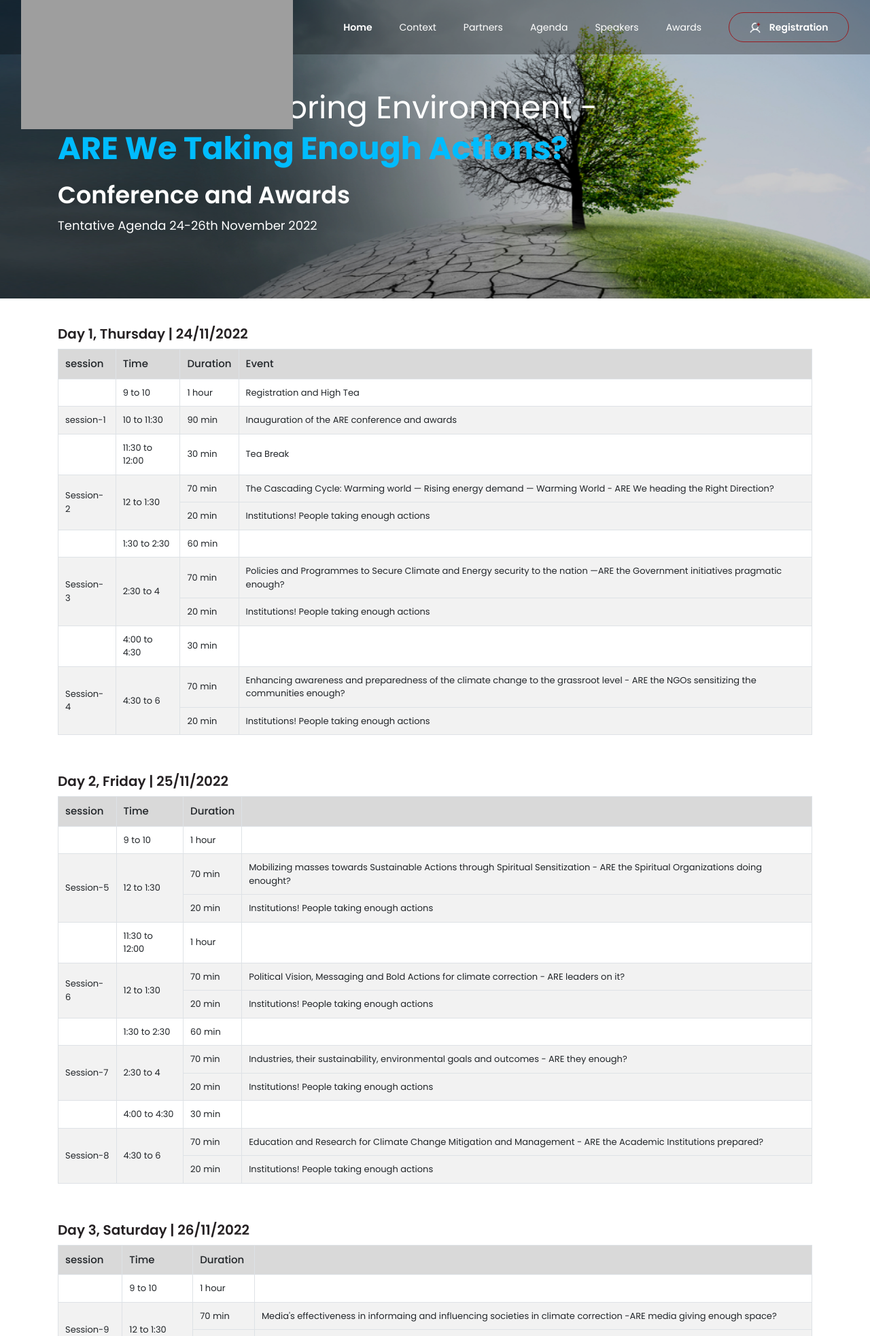
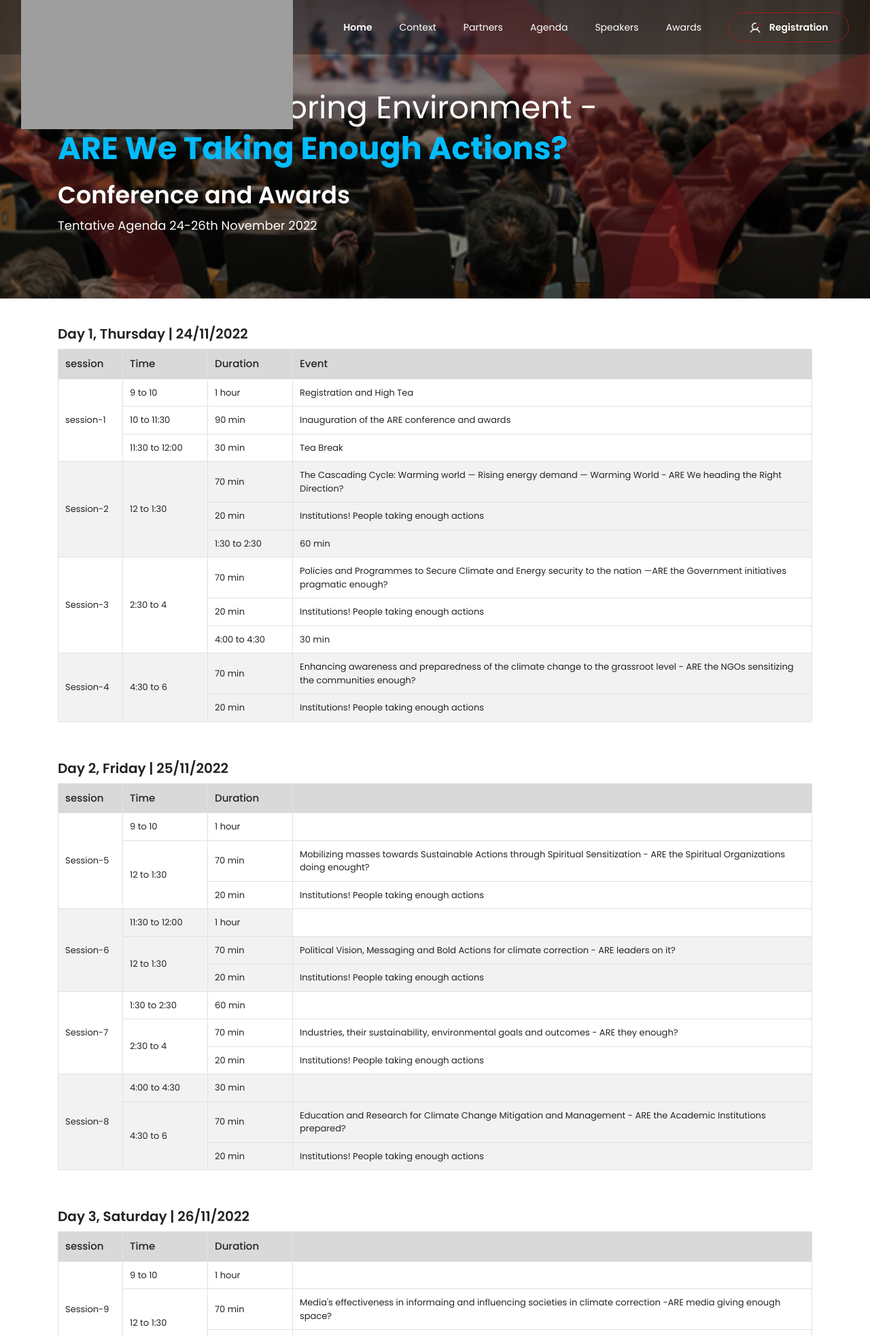
Before and after one commit to iamdeveloper-me/are-conference, a Django app: page /agenda/ in a window 1280 px wide. Shown: the top 1965 px of the page at 68% size. Run offline with Django 4.2, Linux system fonts and the light colour scheme; some libraries are stand-ins or nearby versions; grey boxes are pictures that could not be loaded.

Commit message:
pages changes and fix ui issue

```diff
--- a/are/static/css/agenda.css
+++ b/are/static/css/agenda.css
@@ -1,5 +1,5 @@
 .agenda_banner {
-    background: url(../images/context/context_banner.png)no-repeat;
+    background: url(../images/agenda/agenda_banner.png)no-repeat;
     background-size: 100% 100%;
     background-repeat: no-repeat;
     background-position: center top;
@@ -18,7 +18,13 @@
     width: 75%;
     text-transform: capitalize;
 }
+.session_width{
+    width:95px;
+}
 
+.session_2 {
+    width: 125px;
+}
 .agenda_banner_text h1 span{
     font-weight: 700;
     color: #00BCFF;
--- a/are/static/css/ourpartner.css
+++ b/are/static/css/ourpartner.css
@@ -56,7 +56,6 @@
     box-shadow: 0px 0px 20px rgb(0 0 0 / 25%);
     border-radius: 20px;
     padding: 25px;
-    height: 238px;
     margin-bottom: 30px;
 }
 .content-section .partner-card h3{
@@ -79,7 +78,7 @@
     font-size: 13px;
     line-height: 21px;
     color: #4B4B4B;
-    padding: 12px 0px 14px 0px;
+    padding: 12px 0px 10px 0px;
 }
 .content-section .partner-card a{
     font-family: 'Poppins';
@@ -90,7 +89,7 @@
     color: #9A1C20;
 }
 .content-section{
-    padding-bottom: 80px;
+    padding-bottom:55px;
 }
 
 
--- a/are/static/css/style.css
+++ b/are/static/css/style.css
@@ -161,7 +161,7 @@ section.about_section_area {
     content:'';
     display: block;
     position: absolute;
-    bottom: -10px;
+    bottom: -100px;
     right: 0;
     width:213px;
     height:99px;
--- a/are/templates/agenda.html
+++ b/are/templates/agenda.html
@@ -75,66 +75,62 @@
                       <table class="table table-bordered custom_table">
                         <thead class="head_top">
                           <tr>
-                            <th scope="col">session</th>
-                            <th scope="col">Time</th>
-                            <th scope="col">Duration</th>
+                            <th class="session_width">session</th>
+                            <th class="session_2">Time</th>
+                            <th class="session_2">Duration</th>
                             <th scope="col">Event</th>
                           </tr>
                         </thead>
                         <tbody>
                           <tr>
-                            <td></td>
+                            <td rowspan="3">session-1</td>
                             <td>9 to 10</td>
                             <td>1 hour</td>
                             <td>Registration and High Tea</td>
                           </tr>
-                          <tr class="light_bg">
-                            <td>session-1</td>
+                          <tr>
                             <td>10 to 11:30</td>
                             <td>90 min</td>
                             <td>Inauguration of the ARE conference and awards</td>
-
                           </tr>
                           <tr>
-                            <td></td>
+
                             <td>11:30 to 12:00</td>
                             <td>30 min</td>
                             <td>Tea Break</td>
                           </tr>
                            <tr class="light_bg">
-                            <td rowspan="2">Session-2</td>
-                            <td rowspan="2">12 to 1:30</td>
+                            <td rowspan="3">Session-2</td>
+                            <td rowspan="3">12 to 1:30</td>
                             <td>70 min</td>
                             <td>The Cascading Cycle: Warming world — Rising energy demand — Warming World - ARE We heading the Right Direction?
                             </td>
                           </tr>
                           <tr class="light_bg">
+                            <td>20 min</td>
+                            <td>Institutions! People taking enough actions</td>
+                          </tr>
+                          <tr class="light_bg">
+                            <!-- <td></td> -->
+                            <td>1:30 to 2:30</td>
+                            <td>60 min</td>
 
+                          </tr>
+                          <tr>
+                            <td rowspan="3">Session-3</td>
+                            <td rowspan="3">2:30 to 4</td>
+                            <td>70 min</td>
+                            <td>Policies and Programmes to Secure Climate and Energy security to the nation —ARE the Government initiatives pragmatic enough?</td>
+                          </tr>
+                          <tr>
                             <td>20 min</td>
                             <td>Institutions! People taking enough actions</td>
                           </tr>
                           <tr>
-                            <td></td>
-                            <td>1:30 to 2:30</td>
-                            <td>60 min</td>
-                            <td></td>
-                          </tr>
-                          <tr class="light_bg">
-                            <td rowspan="2">Session-3</td>
-                            <td rowspan="2">2:30 to 4</td>
-                            <td>70 min</td>
-                            <td>Policies and Programmes to Secure Climate and Energy security to the nation —ARE the Government initiatives pragmatic enough?</td>
-                          </tr>
-                          <tr class="light_bg">
-
-                            <td>20 min</td>
-                            <td>Institutions! People taking enough actions</td>
-                          </tr>
-                          <tr>
-                            <td></td>
+                            <!-- <td></td> -->
                             <td>4:00 to 4:30</td>
                             <td>30 min</td>
-                            <td></td>
+                            <!-- <td></td> -->
                           </tr>
                           <tr class="light_bg">
                             <td rowspan="2">Session-4</td>
@@ -156,39 +152,38 @@
                      <table class="table table-bordered custom_table">
                        <thead class="head_top">
                          <tr>
-                           <th scope="col">session</th>
-                           <th scope="col">Time</th>
-                           <th scope="col">Duration</th>
+                           <th class="session_width">session</th>
+                           <th class="session_2">Time</th>
+                           <th class="session_2">Duration</th>
                            <th scope="col"></th>
                          </tr>
                        </thead>
                        <tbody>
                         <tr>
-                            <td></td>
+                          <td rowspan="3">Session-5</td>
                             <td>9 to 10</td>
                             <td>1 hour</td>
-                            <td></td>
+                            <!-- <td></td> -->
                           </tr>
-                          <tr class="light_bg">
-                            <td rowspan="2">Session-5</td>
+                          <tr>
                             <td rowspan="2">12 to 1:30</td>
                             <td>70 min</td>
                             <td>Mobilizing masses towards Sustainable Actions through Spiritual Sensitization - ARE the Spiritual Organizations doing enought?
                             </td>
                           </tr>
-                          <tr class="light_bg">
+                          <tr>
 
                             <td>20 min</td>
                             <td>Institutions! People taking enough actions</td>
                           </tr>
-                          <tr>
-                            <td></td>
+                          <tr class="light_bg">
+                            <td rowspan="3" class="light_bg">Session-6</td>
                             <td>11:30 to 12:00</td>
                             <td>1 hour</td>
-                            <td></td>
+                            <!-- <td></td> -->
                           </tr>
                           <tr class="light_bg">
-                           <td rowspan="2" class="light_bg">Session-6</td>
+
                            <td rowspan="2">12 to 1:30</td>
                            <td>70 min</td>
                            <td>Political Vision, Messaging and Bold Actions for climate correction - ARE leaders on it?
@@ -200,29 +195,27 @@
                            <td>Institutions! People taking enough actions</td>
                          </tr>
                          <tr>
-                           <td></td>
+                           <td rowspan="3">Session-7</td>
                            <td>1:30 to 2:30</td>
                            <td>60 min</td>
-                           <td></td>
-                         </tr>
-                         <tr class="light_bg">
-                           <td rowspan="2">Session-7</td>
+                          </tr>
+                         <tr>
                            <td rowspan="2">2:30 to 4</td>
                            <td>70 min</td>
                            <td>Industries, their sustainability, environmental goals and outcomes - ARE they enough?</td>
                          </tr>
-                         <tr class="light_bg">
+                         <tr>
                            <td>20 min</td>
                            <td>Institutions! People taking enough actions</td>
                          </tr>
-                         <tr>
-                           <td></td>
+                         <tr class="light_bg">
+                          <td rowspan="3">Session-8</td>
                            <td>4:00 to 4:30</td>
                            <td>30 min</td>
                            <td></td>
                          </tr>
                          <tr class="light_bg">
-                           <td rowspan="2">Session-8</td>
+
                            <td rowspan="2">4:30 to 6</td>
                            <td>70 min</td>
                            <td>Education and Research for Climate Change Mitigation and Management - ARE the Academic Institutions prepared?</td>
@@ -240,38 +233,36 @@
                      <table class="table table-bordered custom_table">
                        <thead class="head_top">
                          <tr>
-                           <th scope="col">session</th>
-                           <th scope="col">Time</th>
-                           <th scope="col">Duration</th>
+                           <th class="session_width">session</th>
+                           <th class="session_2">Time</th>
+                           <th class="session_2">Duration</th>
                            <th scope="col"></th>
                          </tr>
                        </thead>
                        <tbody>
                         <tr>
-                            <td></td>
+                            <td rowspan="3">Session-9</td>
                             <td>9 to 10</td>
                             <td>1 hour</td>
                             <td></td>
                           </tr>
-                          <tr class="light_bg">
-                            <td rowspan="2">Session-9</td>
+                          <tr>
                             <td rowspan="2">12 to 1:30</td>
                             <td>70 min</td>
                             <td>Media's effectiveness in informaing and influencing societies in climate correction -ARE media giving enough space?
                             </td>
                           </tr>
-                          <tr class="light_bg">
+                          <tr>
                             <td>20 min</td>
                             <td>Institutions! People taking enough actions</td>
                           </tr>
-                          <tr>
-                            <td></td>
+                          <tr class="light_bg">
+                            <td rowspan="3">Session-10</td>
                             <td>11:30 to 12:00</td>
                             <td>1 hour</td>
                             <td></td>
                           </tr>
                           <tr class="light_bg">
-                           <td rowspan="2">Session-10</td>
                            <td rowspan="2">12 to 1:30</td>
                            <td>70 min</td>
                            <td>Concluding the Actions for Restoring Environment Conference? ARE we taking enough actions?</td>
@@ -281,24 +272,23 @@
                            <td>Institutions! People taking enough actions</td>
                          </tr>
                          <tr>
-                           <td></td>
+                          <td rowspan="4">Session-11</td>
                            <td>1:30 to 2:30</td>
                            <td>60 min</td>
                            <td></td>
                          </tr>
-                         <tr class="light_bg">
-                           <td rowspan="2">Session-11</td>
-                           <td rowspan="2">2:30 to 4</td>
+                         <tr>
+                          <td rowspan="2">2:30 to 4</td>
                            <td>70 min</td>
                            <td>Address by Chief Guest</td>
                          </tr>
-                         <tr class="light_bg">
+                         <tr>
                            <td>20 min</td>
                            <td>Recognizing extraordinary efforts of climate combat:
                             Presenting Energy Swaraj Awards</td>
                          </tr>
                          <tr>
-                           <td></td>
+                           <!-- <td></td> -->
                            <td>4:00 to 4:30</td>
                            <td>30 min</td>
                            <td>Tea Break</td>
--- a/are/templates/award.html
+++ b/are/templates/award.html
@@ -99,7 +99,7 @@
                    <p>The consistent efforts of conscious and aware citizens help sustain the world. Many people and organisations in the world are working hard to promote sustainable living. The Energy Swaraj Award will recognize the best examples of individuals, organisations, industries, non-governmental organisations and government bodies that follow the Avoid-Minimise-Generate (AMG) principle in their actions towards reducing their energy (electricity) consumption and adopting renewable energy solutions.</p>
                    <p>Not only the past good work done But, even If you have not yet taken any action to adopt AMG, it is not too late, you can still plan to take action in the immediate future and apply for the Energy Swaraj Awards.</p>
                    <h6>So apply now, win cash prizes and get recognition on this global platform.</h6>
-                   <a href="{% url 'awards:application' %}">Apply Now</a>
+                   <a href="{% url 'awards:application' %}">Know More</a>
                </div>
           </div>
           <div class="col-md-5">
@@ -128,7 +128,7 @@
                     <p>Action begins with an idea. Climate change solutions need drastic and immediate changes in energy use patterns, if anyone has any idea that one can suggest to an industry or an institution or an individual and implementation of which will be a considerable step towards solving the problem of climate change, then you have an opportunity here to shine your idea and win cash prizes and off-course good recognition and global platform. </p>
                     <p>If not an idea but you are a writer or a painter, still you have the opportunity to win prizes. You can write a song or a drama or paint something that brings the attention of the world to this serious issue of climate change and environmental degradation,</p>
                    <h5>So apply now, win cash prizes and get recognition on this global platform.</h5>
-                   <a href="{% url 'awards:application' %}">Apply Now</a>
+                   <a href="#!">Apply Now</a>
                </div>
           </div>
 
--- a/are/templates/context.html
+++ b/are/templates/context.html
@@ -199,7 +199,7 @@
                     <h3>Participating <span>in the</span> ARE Conference?</h3>
                     <p>Since everyone is a user of energy, everyone is a contributor to climate change, and therefore everyone needs to contribute to climate change mitigation. Anybody from any walk of life can attend the conference, particularly the following members:</p>
                     <ul>
-                    <li><span> <img src="{% static 'images/amg/check-circle.svg' %' %}}" alt="" title=""></span><p>Industries</p></li>
+                    <li><span> <img src="{% static 'images/amg/check-circle.svg' %}" alt="" title=""></span><p>Industries</p></li>
                     <li><span> <img src="{% static 'images/amg/check-circle.svg' %}" alt="" title=""></span><p>Scientists</p></li>
                     <li><span> <img src="{% static 'images/amg/check-circle.svg' %}" alt="" title=""></span><p>Academicians</p></li>
                     <li><span> <img src="{% static 'images/amg/check-circle.svg' %}" alt="" title=""></span><p>Entrepreneurs</p></li>
```
Also changed, not shown: are/templates/homepage.html (+7 -7 lines), are/templates/ourpartner.html (+12 -12 lines), are/static/images/agenda/agenda_banner.png (added), are/static/images/homepage/slide2.png (added), are/static/images/homepage/slide3.png (added).
